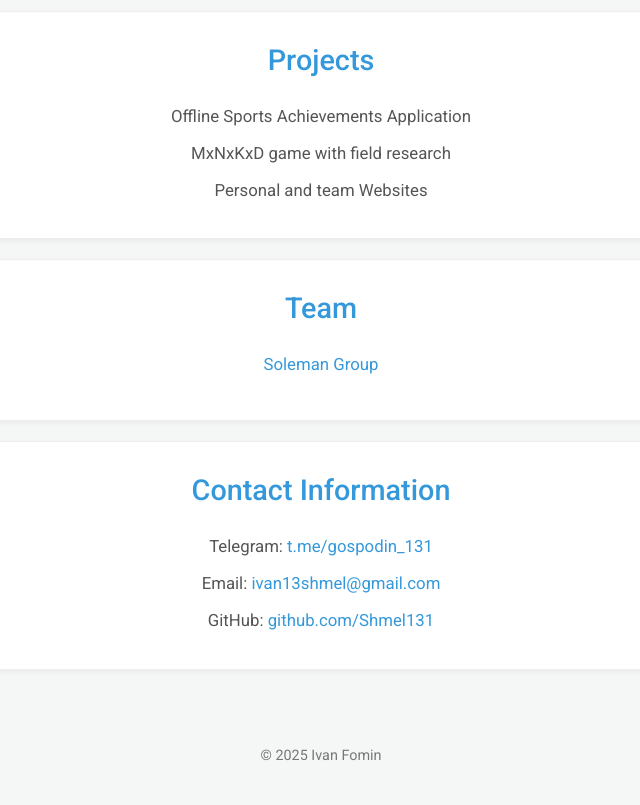
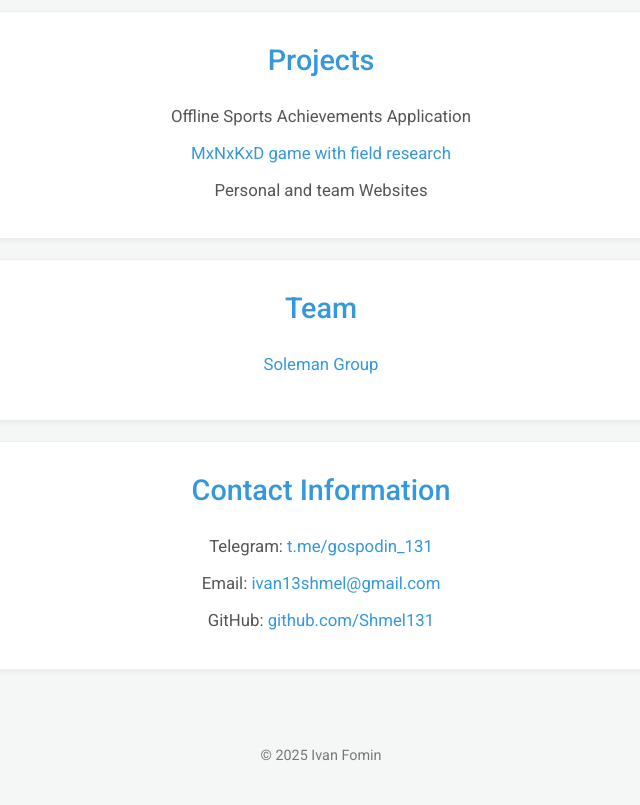
Before and after one commit to Shmel131/Shmel131.github.io, a plain HTML site: page index.html in a window 1280 px wide. Shown: the part 830-1635 px from the top of the page, without its empty margins (319-959 px from the left). Drawn offline with Linux system fonts and the light colour scheme.

Commit message:
mnkd game

```diff
--- a/index.html
+++ b/index.html
@@ -130,7 +130,7 @@
         <h2>Projects</h2>
         <ul>
             <li>Offline Sports Achievements Application</li>
-            <li>MxNxKxD game with field research</li>
+            <li><a href="https://github.com/medlopi/tic-tac-toe-RL.git" target="_blank">MxNxKxD game with field research</a></li>
             <li>Personal and team Websites</li>
         </ul>
     </section>
```
